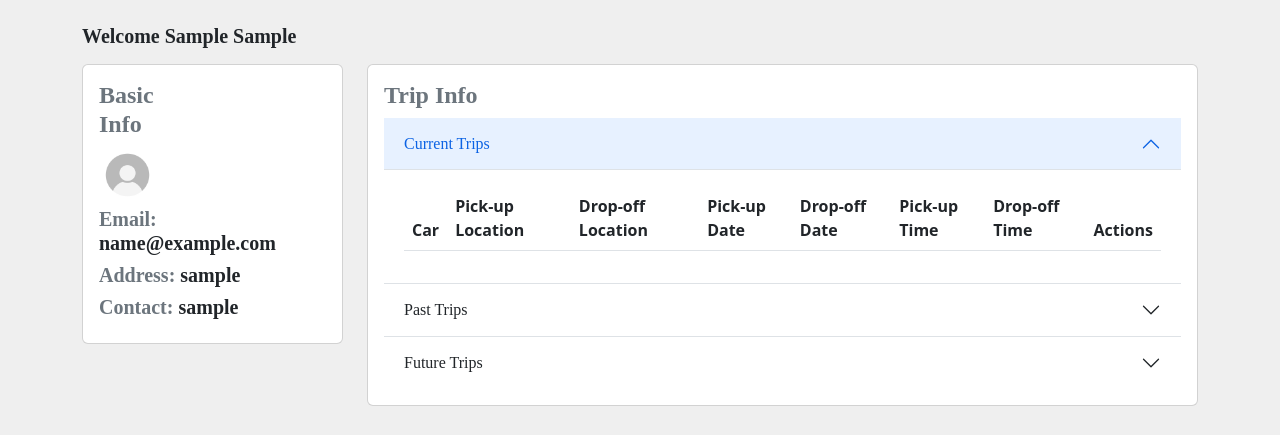
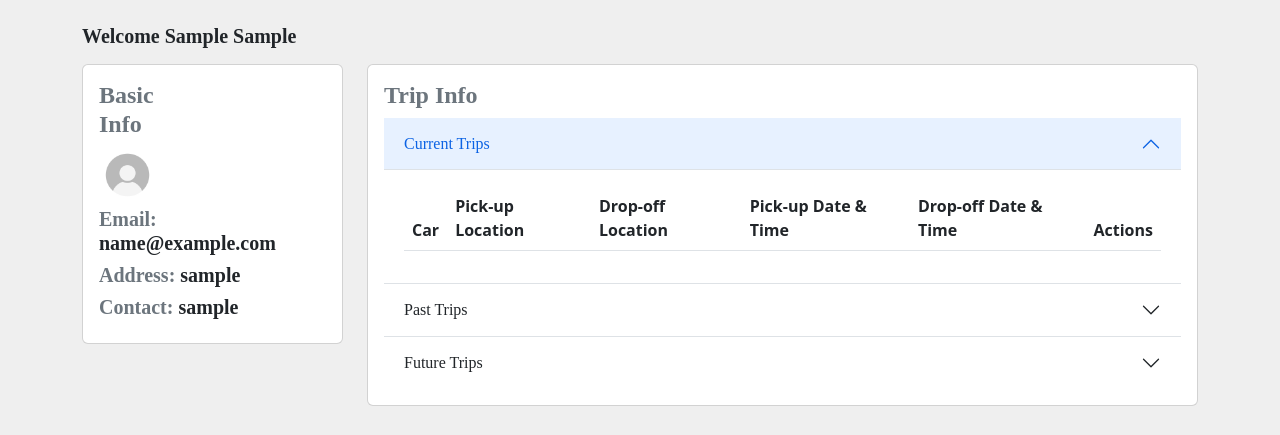
Before and after one commit to Maryamabdulle/Skyline-Car-Rental-Web-Application-, a Flask app: page /profile in a window 1280 px wide, after a click on "Current Trips". Shown: the part 102-537 px from the top of the page. Run offline with Flask 2, Linux system fonts and the light colour scheme; the visitor is signed in with stand-in values (Sample User, id 1); data comes from the database, SQL or seed files in the repository; data that the repository does not hold is empty.

Commit message:
Added time for the profile page

```diff
--- a/data/Luxury & Convertibles.csv
+++ b/data/Luxury & Convertibles.csv
@@ -9,7 +9,7 @@ Intermediate Elite Electric, Tesla Model 3 ,Luxury & Convertibles, 5 Seats, 4 Do
 Standard Sport, Ford Mustang Coupe ,  Luxury & Convertibles, 4 Seats, 2 Doors, Automatic Transmission , 1 Large Bag, 2 Small Bag, A/C, 16/24-16-24 mpg,$100,  Ford _Mustang Convertible.png
 Convertible , BMW 7-Series , Luxury & Convertibles, 4 Seats, 2 Doors, Automatic Transmission , 1 Large Bag, 1 Small Bag, A/C, 19-24 mpg,$157, BMW 7-Series.png
 Luxury , Jaguar F-Type SVR , Luxury & Convertibles ,2 Seats, 2 Doors, Automatic Transmission , 1 Large Bag, 1 Small Bag, A/C, 15-19 mpg,$107, Jaguar F-Type SVR.png
-Luxury, Mercedes Benz SL400 ,Luxury & Convertibles, 2 Seats', 2 Doors, Automatic Transmission , 1 Large Bag, 1 Small Bag, A/C, 18-21 mpg,$172, Mercedes Benz SL400.png
+Luxury, Mercedes Benz SL400 ,Luxury & Convertibles, 2 Seats, 2 Doors, Automatic Transmission , 1 Large Bag, 1 Small Bag, A/C, 18-21 mpg,$172, Mercedes Benz SL400.png
 Convertible, Chevrolet camaro convertible ,Luxury & Convertibles, 4 Seats, 2 Doors, Automatic Transmission , 1 Large Bag, 1 Small Bag, A/C, 19-24 mpg,$223, chevrolet camaro convertible .png
 Luxury Elite Electric Car, Porsche Taycan ,Luxury & Convertibles,  4 Seats, 4 Doors, Automatic Transmission , 1 Large Bag, 2 Small Bag, A/C, Electric,$315,Porsche Taycan.png
 Luxury, Lexus LC 500 ,  Luxury & Convertibles, 4 Seats, 2 Doors, Automatic Transmission , 1 Large Bag, 1 Small Bag, A/C, 15-19 mpg,$178, Lexus LC 500.png
--- a/data/SUVs.csv
+++ b/data/SUVs.csv
@@ -6,7 +6,7 @@ Standard SUV,Ford Edge,SUV,5 Seats ,4 Doors ,Automatic Transmission,1 Large Bag,
 Standard SUV,Toyota 4Runner, SUVs, 5 Seats, 4 Doors, Automatic Transmission , 1 Large Bag, 2 Small Bag, A/C, 15-22 mpg,$102, Toyota 4Runner.png
 Standard Elite SUV, Chevrolet Traverse,  SUVs, 7 Seats, 4 Doors, Automati Transmission , 1 Large Bag, 2 Small Bag, A/C, 15/20-15-20 mpg,$100, Chevrolet Traverse.png
 Premium SUV, Chevrolet Suburban,  SUVs, 7/8 Seats, 4 Doors, Automatic Transmission , 3 Large Bag, 4 Small Bag, A/C, 16/21-16-21 mpg,$278, Chevrolet Suburban.png
-Compact SUV, Nissan Kicks, SUVs, 5 Seats, 4 Doors, Automatic Transmission , 2 Large Bag, 2 Small Bag, A/C, 16/21-16-21 mpg',$179, Nissan Kicks .png
+Compact SUV, Nissan Kicks, SUVs, 5 Seats, 4 Doors, Automatic Transmission , 2 Large Bag, 2 Small Bag, A/C, 16/21-16-21 mpg,$179, Nissan Kicks .png
 Full-Size SUV, Chevrolet Tahoe, SUVs, 7/8 Seats, 4 Doors, Automatic Transmission , 4 Large Bag, 3 Small Bag, A/C, 16/21-16-21 mpg,$312, Chevrolet Tahoe.png
 Luxury SUV, Infiniti QX80, SUVs, 8 Seats, 4 Doors, Automatic Transmission , 4 Large Bag, 2 Small Bag, A/C, 16/21-16-21 mpg,$260,Infiniti QX80 .png
 Premium Crossover SUV, Volkswagen Atlas, SUVs,  8 Seats, 4 Doors, Automatic Transmission , 4 Large Bag, 3 Small Bag, A/C, 15-22 mpg,$299, Volkswagen Atlas.png
--- a/data/vehicle.csv
+++ b/data/vehicle.csv
@@ -15,10 +15,10 @@ Intermediate SUV,Mazda CX-5,SVU,5 Seats ,4 Doors ,Automatic Transmission,1 Large
 Standard SUV,Ford Edge,SUV,5 Seats ,4 Doors ,Automatic Transmission,1 Large Bag,2 Small Bag,A/C,15-22,$204,Ford _Edge.png
 Standard SUV,Toyota 4Runner, SUVs, 5 Seats, 4 Doors, Automatic Transmission , 1 Large Bag, 2 Small Bag, A/C, 15-22,$102, Toyota 4Runner.png
 Standard Elite SUV, Chevrolet Traverse,  SUVs, 7 Seats, 4 Doors, Automatic Transmission , 1 Large Bag, 2 Small Bag, A/C, 15-20,$100, Chevrolet Traverse.png
-Premium SUV, Chevrolet Suburban,  SUVs, 8 Seats', 4 Doors, Automatic Transmission , 3 Large Bag, 4 Small Bag, A/C, 16-21,$278, Chevrolet Suburban.png
+Premium SUV, Chevrolet Suburban,  SUVs, 8 Seats, 4 Doors, Automatic Transmission , 3 Large Bag, 4 Small Bag, A/C, 16-21,$278, Chevrolet Suburban.png
 Compact SUV, Nissan Kicks, SUVs, 5 Seats, 4 Doors, Automatic Transmission , 2 Large Bag, 2 Small Bag, A/C, 16-21,$179, Nissan Kicks .png
 Full-Size SUV, Chevrolet Tahoe, SUVs, 8 Seats, 4 Doors, Automatic Transmission , 4 Large Bag, 3 Small Bag, A/C, 16-21,$312, Chevrolet Tahoe.png
-Luxury SUV, Infiniti QX80, SUVs, 8 Seats', 4 Doors, Automatic Transmission , 4 Large Bag', 2 Small Bag, A/C, 16-21,$260,Infiniti QX80 .png
+Luxury SUV, Infiniti QX80, SUVs, 8 Seats, 4 Doors, Automatic Transmission , 4 Large Bag, 2 Small Bag, A/C, 16-21,$260,Infiniti QX80 .png
 Premium Crossover SUV, Volkswagen Atlas, SUVs,  8 Seats, 4 Doors, Automatic Transmission , 4 Large Bag, 3 Small Bag, A/C, 15-22,$299, Volkswagen Atlas.png
 Full-Size SUV, Ford Expedition, SUVs,  8 Seats, 4 Doors, Automatic Transmission , 4 Large Bag, 3 Small Bag, A/C, 16-21,$299, Ford Expedition.png
 Standard Elite SUV, GMC Acadia, SUVs, 7 Seats, 4 Doors, Automatic Transmission , 2 Large Bag, 3 Small Bag, A/C, 15-20,$128, GMC Acadia.png
--- a/server.py
+++ b/server.py
@@ -232,7 +232,7 @@ def cancel_trip():
         flash('Trip canceled!', 'success')
         return redirect(url_for('show_user_profile'))
     else:
-        flash('you can not cancel the trip before 24 hours!', 'error')
+        flash('You can not cancel the trip before 24 hours!', 'error')
         return redirect(url_for('show_user_profile'))
 
 
@@ -935,4 +935,4 @@ def handle_email():
 if __name__ == "__main__":
     # DebugToolbarExtension(app)
     connect_to_db(app)
-    app.run(host="127.0.0.1", debug=True, port=5000)
+    app.run(host="0.0.0.0", debug=True)
--- a/templates/booking_confirmation.html
+++ b/templates/booking_confirmation.html
@@ -62,8 +62,8 @@
                         <h5>Price/Day: <span class="text-muted" style="font-size: 24px;">{{ booking.car_ppd }}</span></h5>
                         <h5>Pick Up Location: <span class="text-muted" style="font-size: 24px;">{{ booking.pick_location }}</span></h5>
                         <h5>Drop Off Location: <span class="text-muted" style="font-size: 24px;">{{ booking.drop_location }}</span></h5>
-                        <h5>Pick Up Date/time: <span class="text-muted" style="font-size: 24px;">{{ booking.pick_date }}</span></h5>
-                        <h5>Drop Off Date/time: <span class="text-muted" style="font-size: 24px;">{{ booking.drop_date }}</span></h5>
+                        <h5>Pick Up Date: <span class="text-muted" style="font-size: 24px;">{{ booking.pick_date }}</span></h5>
+                        <h5>Drop Off Date: <span class="text-muted" style="font-size: 24px;">{{ booking.drop_date }}</span></h5>
                         <h5>Total day(s): <span class="text-muted" style="font-size: 24px;">{{ booking.total_days }} day(s)</span></h5>
                         <br>
                         <h5>Total amount: <span class="text-muted" style="font-size: 24px;">${{ booking.amount }}</span></h5>
--- a/templates/partials/_future_trips.html
+++ b/templates/partials/_future_trips.html
@@ -4,10 +4,8 @@
         <th scope="col">Car</th>
         <th scope="col">Pickup Location</th>
         <th scope="col">Dropoff Location</th>
-        <th scope="col">Pickup Date</th>
-        <th scope="col">Dropoff Date</th>
-        <th scope="col">Pick-up Time</th>
-        <th scope="col">Drop-off Time</th>
+        <th scope="col">Pickup Date & Time </th>
+        <th scope="col">Dropoff Date & Time </th>
         <th scope="col">Actions</th>
         </tr>
     </thead>
@@ -17,8 +15,7 @@
             <td>{{ trip.car.vehicle_name }}</td>
             <td>{{ trip.pick_up_location|truncate(40) }}</td>
             <td>{{ trip.drop_of_location|truncate(40) }}</td>
-            <td>{{ trip.pick_up_date }}</td>
-            <td>{{ trip.drop_of_date }}</td>
+
             <td>{{ trip.pick_up_time }}</td>
             <td>{{ trip.drop_of_time }}</td>
             <td>
--- a/templates/partials/_past_trips.html
+++ b/templates/partials/_past_trips.html
@@ -4,10 +4,8 @@
         <th scope="col">Car</th>
         <th scope="col">Pickup Location</th>
         <th scope="col">Dropoff Location</th>
-        <th scope="col">Pickup Date</th>
-        <th scope="col">Dropoff Date</th>
-        <th scope="col">Pick-up Time</th>
-        <th scope="col">Drop-off Time</th>
+        <th scope="col">Pickup Date & Time</th>
+        <th scope="col">Dropoff Date & Time</th>
         </tr>
     </thead>
     <tbody>
@@ -16,8 +14,7 @@
             <td>{{ trip.car.vehicle_name }}</td>
             <td>{{ trip.pick_up_location|truncate(40) }}</td>
             <td>{{ trip.drop_of_location|truncate(40) }}</td>
-            <td>{{ trip.pick_up_date }}</td>
-            <td>{{ trip.drop_of_date }}</td>
+
             <td>{{ trip.pick_up_time }}</td>
             <td>{{ trip.drop_of_time }}</td>
         </tr>
--- a/templates/partials/_trip_table.html
+++ b/templates/partials/_trip_table.html
@@ -5,10 +5,8 @@
         <th scope="col">Car</th>
         <th scope="col">Pick-up Location</th>
         <th scope="col">Drop-off Location</th>
-        <th scope="col">Pick-up Date</th>
-        <th scope="col">Drop-off Date</th>
-        <th scope="col">Pick-up Time</th>
-        <th scope="col">Drop-off Time</th>
+        <th scope="col">Pick-up Date & Time</th>
+        <th scope="col">Drop-off Date & Time</th>
         <th scope="col">Actions</th>
         </tr>
     </thead>
@@ -18,8 +16,7 @@
             <td>{{ trip.car.vehicle_name }}</td>
             <td>{{ trip.pick_up_location|truncate(40) }}</td>
             <td>{{ trip.drop_of_location|truncate(40) }}</td>
-            <td>{{ trip.pick_up_date }}</td>
-            <td>{{ trip.drop_of_date }}</td>
+
             <td>{{ trip.pick_up_time }}</td>
             <td>{{ trip.drop_of_time }}</td>
             <td>
--- a/templates/reservations.html
+++ b/templates/reservations.html
@@ -238,8 +238,8 @@
                             <h5>Car: <span id="i-carName" class="text-muted" style="font-size: 24px;"></span></h5>
                             <h5>Pick-Up Location: <span id="i-pickLoc" class="text-muted" style="font-size: 24px;"></span></h5>
                             <h5>Drop-Off Location: <span id="i-dropLoc" class="text-muted" style="font-size: 24px;"></span></h5>
-                            <h5>Pick-Up Date/time: <span id="i-pickTime" class="text-muted" style="font-size: 24px;"></span></h5>
-                            <h5>Drop-Off Date/time: <span id="i-dropTime" class="text-muted" style="font-size: 24px;"></span></h5>
+                            <h5>Pick-Up Date: <span id="i-pickTime" class="text-muted" style="font-size: 24px;"></span></h5>
+                            <h5>Drop-Off Date: <span id="i-dropTime" class="text-muted" style="font-size: 24px;"></span></h5>
                             <h5>Day(s): <span id="i-days" class="text-muted" style="font-size: 24px;"></span></h5>
                             <h5>Charge/Day: <span id="i-chargeDays" class="text-muted" style="font-size: 24px;"></span></h5>
                             <br>
```
Also changed, not shown: tests.py (+6 -6 lines).
